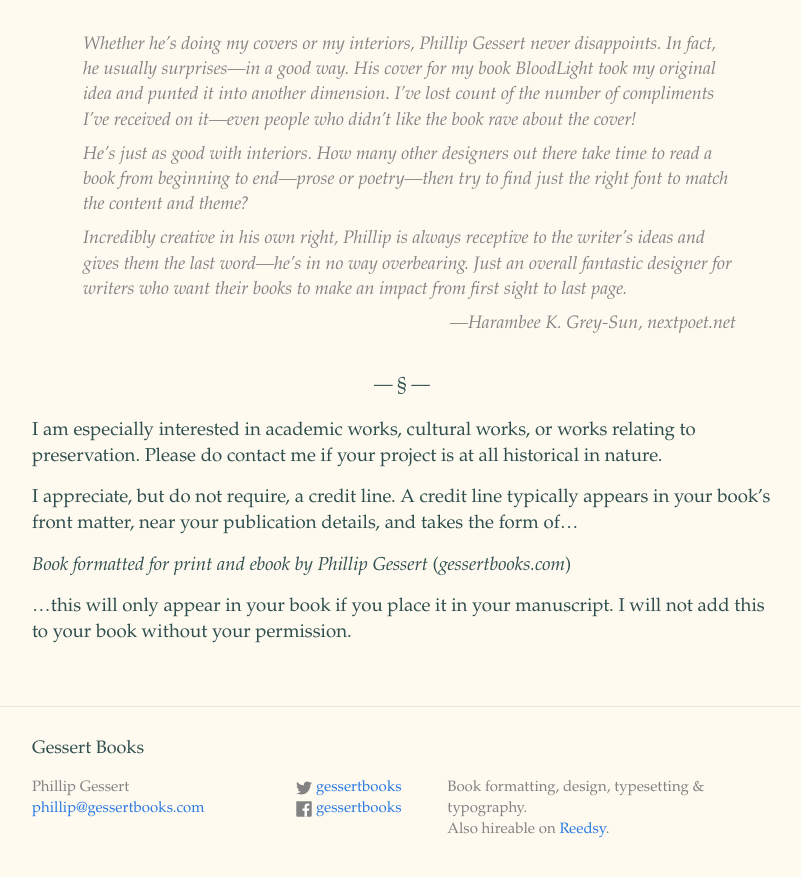
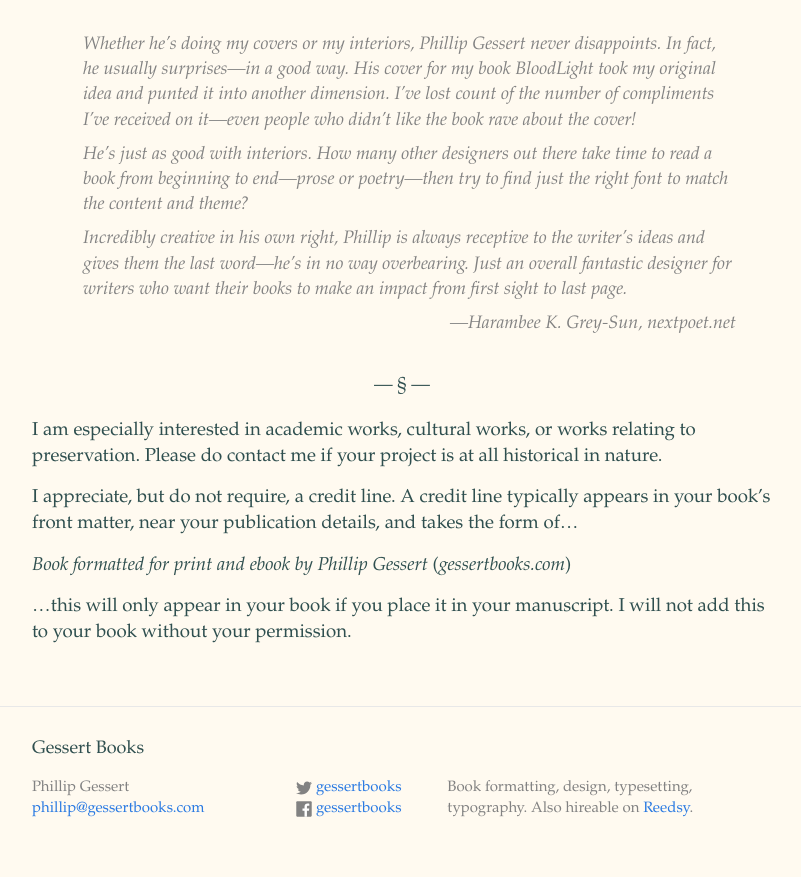
Before and after one commit to phillipgessert/phillipgessert.github.io, a Jekyll site: the page built from index.md, in a window 1280 px wide and 900 px high, scrolled down 3589 px. Shown: the top 877 px of the window, without its empty margins (238-1039 px from the left). Built offline with Jekyll 4.4.1, drawn with Linux system fonts in a browser that asks for light colours.

Commit message:
2018 updates

```diff
--- a/_config.yml
+++ b/_config.yml
@@ -9,7 +9,7 @@
 title: Gessert Books
 email: phillip@gessertbooks.com
 description: > # this means to ignore newlines until "baseurl:"
-  Book formatting, design, typesetting & typography.
+  Book formatting, design, typesetting, typography.
 baseurl: "" # the subpath of your site, e.g. /blog
 url: "http://gessertbooks.com" # the base hostname & protocol for your site
 twitter_username: gessertbooks
--- a/_includes/footer.html
+++ b/_includes/footer.html
@@ -35,7 +35,7 @@
       </div>
 
       <div class="footer-col footer-col-3">
-        <p>{{ site.description }} <br />Also hireable on <a href="https://reedsy.com/phillip-gessert" target="_blank">Reedsy</a>.</p>
+        <p>{{ site.description }} Also hireable on <a href="https://reedsy.com/phillip-gessert" target="_blank">Reedsy</a>.</p>
       </div>
     </div>
 
```
